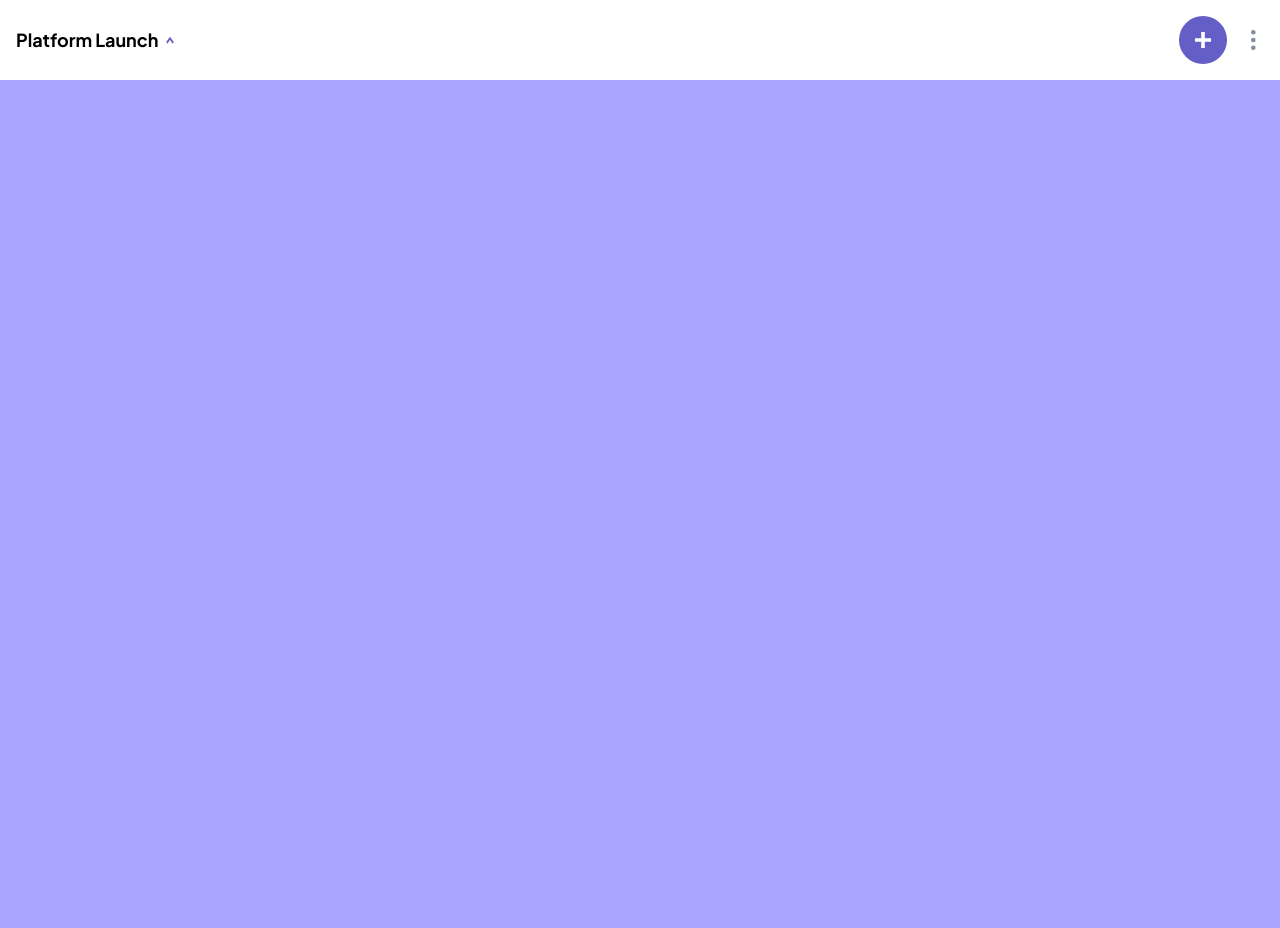
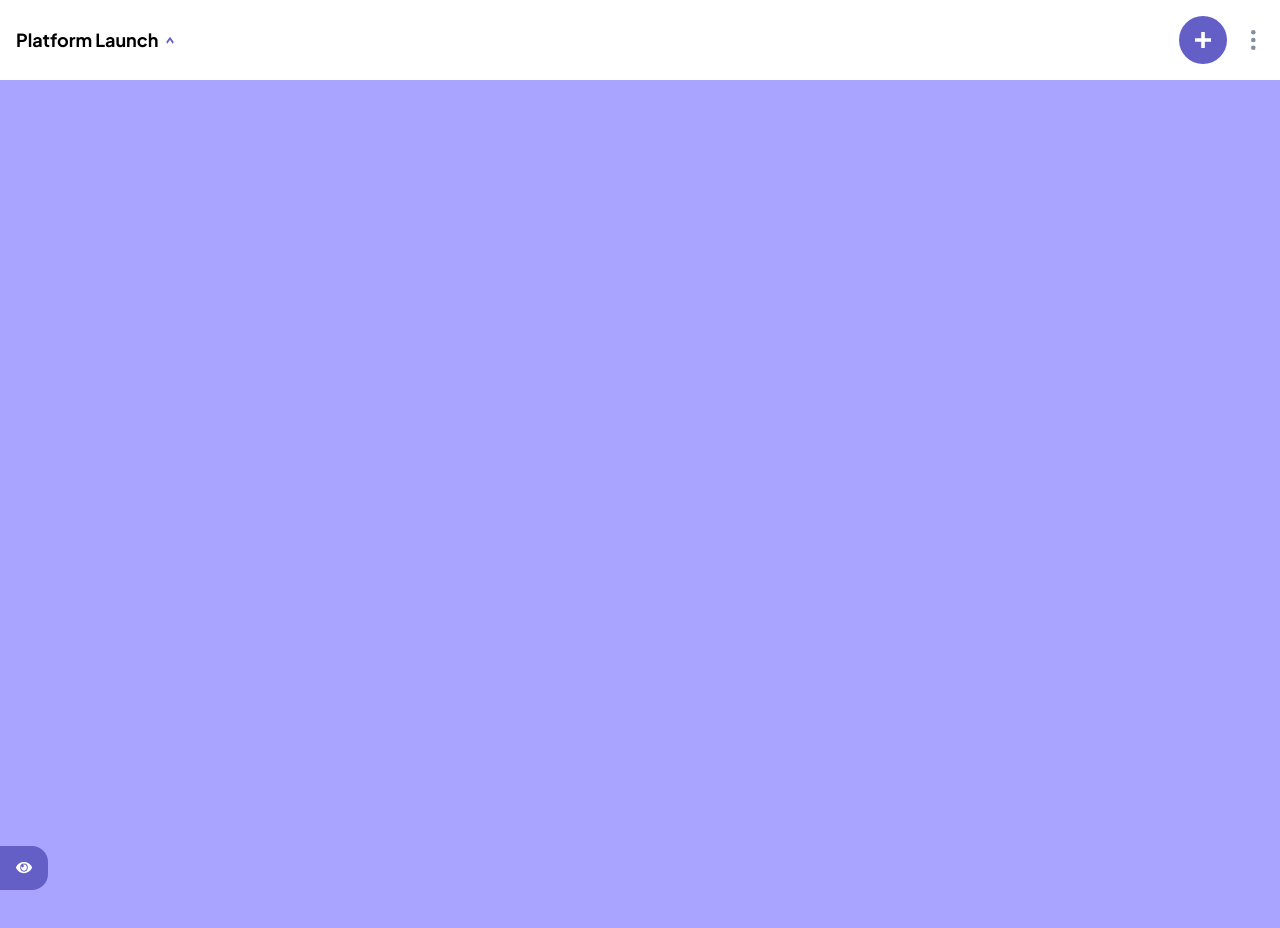
Before and after one commit to Santiagoq3/kanban-task-management, a React (Create React App) app: page / in a window 1280 px wide. Both pictures are taken after a click on the element "Hide sidebar". Shown: the top 928 px of the page. Built offline with nearby package versions, Linux system fonts and the light colour scheme.

Commit message:
#13 añadiendo boton para abrir la sidebar

```diff
--- a/src/pages/Home.jsx
+++ b/src/pages/Home.jsx
@@ -6,12 +6,20 @@ export const Home = () => {
   return (
     <>
       <div className='md:flex h-[890px] m-h-[1024px] bg-mainRed md:bg-mainPurpleHover sm:bg-mainPurple'>
-        {isShowSidebar && (
+        {isShowSidebar ? (
           <Sidebar
             setIsShowSidebar={setIsShowSidebar}
             isShowSidebar={isShowSidebar}
           />
+        ) : (
+          <div
+            onClick={() => setIsShowSidebar(!isShowSidebar)}
+            className='absolute bottom-20 left-0  p-4 bg-mainPurple rounded-r-2xl cursor-pointer	hover:bg-mainPurpleHover	'
+          >
+            <img className='w-4 h-3' src='../assets/icon-show-sidebar.svg' />
+          </div>
         )}
+
         <Outlet />
       </div>
     </>
```
